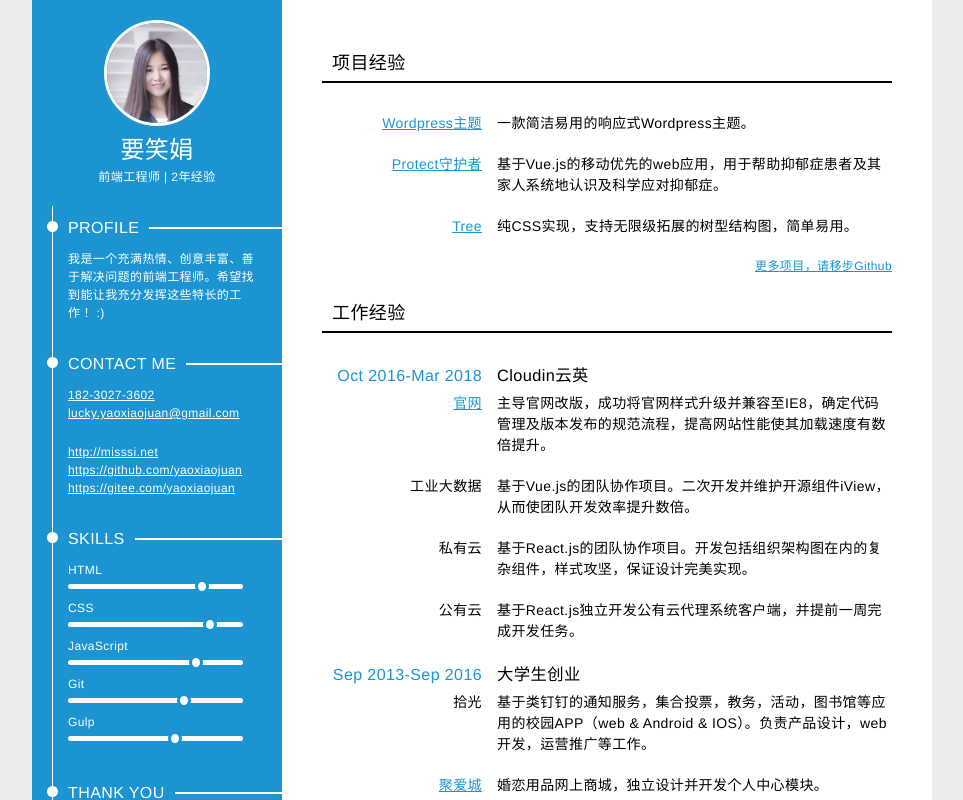
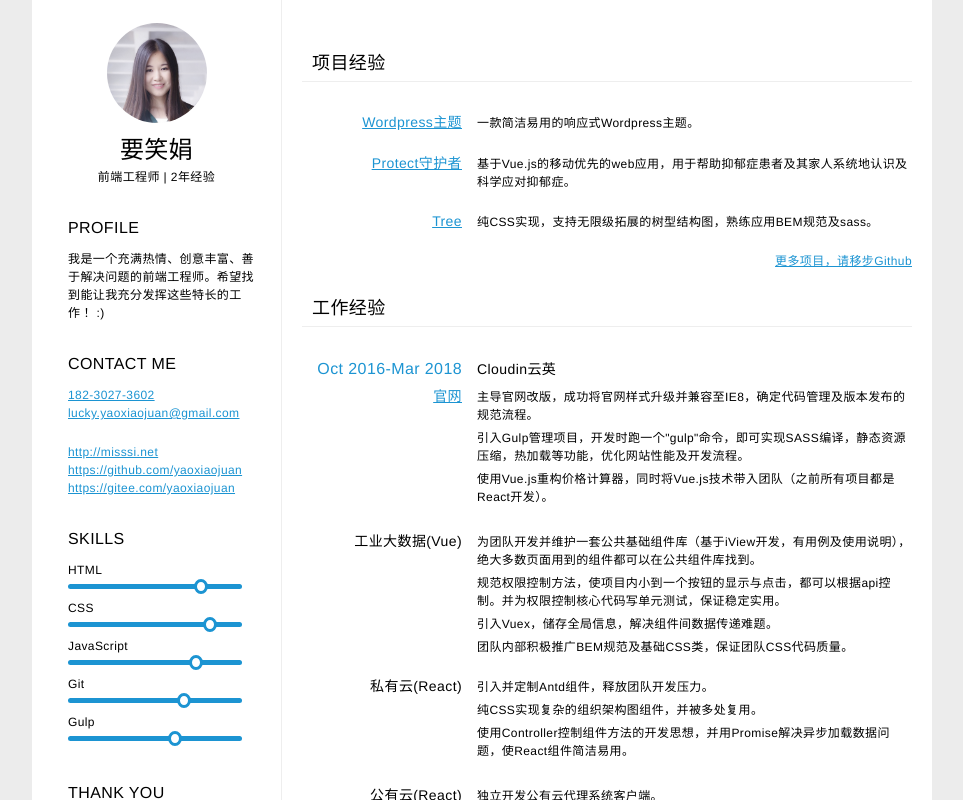
Before and after one commit to luckyYao/cv, a website: page src/html/index.html in a window 1280 px wide. Shown: the whole page, without its empty margins (158-1121 px from the left). Drawn offline with nearby package versions, Linux system fonts and the light colour scheme; files that its build step writes are made by us from their sources; files whose address does not match are found by name.

Commit message:
update cv content and style

```diff
--- a/gulpfile.js
+++ b/gulpfile.js
@@ -36,6 +36,7 @@ const opts = {
 
 gulp.task('connect', () => {
   connect.server({
+    port: 8001,
     livereload: true,
   });
 });
--- a/src/html/index.html
+++ b/src/html/index.html
@@ -60,7 +60,7 @@
       <h2 class="info__title">THANK YOU</h2>
     </div>
   </div>
-  <div class="content">
+  <div class="content font--size-small">
     <h2 class="content__title">项目经验</h2>
     <div class="table">
       <div class="row">
@@ -77,7 +77,9 @@
       </div> -->
       <div class="row">
         <a target="view_window" href="https://yaoxiaojuan.github.io/MindMap/" class="cell">Tree</a>
-        <p class="cell">纯CSS实现，支持无限级拓展的树型结构图，简单易用。</p>
+        <p class="cell">
+          纯CSS实现，支持无限级拓展的树型结构图，熟练应用BEM规范及sass。
+        </p>
       </div>
 <!--       <div class="row">
         <a target="view_window" href="" class="cell">下雪的春节</a>
@@ -96,19 +98,35 @@
       </h3>
       <div class="row">
         <a target="view_window" href="https://www.cloudin.cn/" class="cell">官网</a>
-        <p class="cell">主导官网改版，成功将官网样式升级并兼容至IE8，确定代码管理及版本发布的规范流程，提高网站性能使其加载速度有数倍提升。</p>
+        <ul class="cell">
+          <li class="m-b-5">主导官网改版，成功将官网样式升级并兼容至IE8，确定代码管理及版本发布的规范流程。</li>
+          <li class="m-b-5">引入Gulp管理项目，开发时跑一个"gulp"命令，即可实现SASS编译，静态资源压缩，热加载等功能，优化网站性能及开发流程。</li>
+          <li class="m-b-5">使用Vue.js重构价格计算器，同时将Vue.js技术带入团队（之前所有项目都是React开发）。</li>
+        </ul>
       </div>
       <div class="row">
-        <span class="cell">工业大数据</span>
-        <p class="cell">基于Vue.js的团队协作项目。二次开发并维护开源组件iView，从而使团队开发效率提升数倍。</p>
+        <span class="cell">工业大数据(Vue)</span>
+        <ul class="cell">
+          <li class="m-b-5">为团队开发并维护一套公共基础组件库（基于iView开发，有用例及使用说明），绝大多数页面用到的组件都可以在公共组件库找到。</li>
+          <li class="m-b-5">规范权限控制方法，使项目内小到一个按钮的显示与点击，都可以根据api控制。并为权限控制核心代码写单元测试，保证稳定实用。</li>
+          <li class="m-b-5">引入Vuex，储存全局信息，解决组件间数据传递难题。</li>
+          <li>团队内部积极推广BEM规范及基础CSS类，保证团队CSS代码质量。</li>
+        </ul>
       </div>
       <div class="row no-print">
-        <span class="cell">私有云</span>
-        <p class="cell">基于React.js的团队协作项目。开发包括组织架构图在内的复杂组件，样式攻坚，保证设计完美实现。</p>
+        <span class="cell">私有云(React)</span>
+        <ul class="cell">
+          <li class="m-b-5">引入并定制Antd组件，释放团队开发压力。</li>
+          <li class="m-b-5">纯CSS实现复杂的组织架构图组件，并被多处复用。</li>
+          <li class="m-b-5">使用Controller控制组件方法的开发思想，并用Promise解决异步加载数据问题，使React组件简洁易用。</li>
+        </ul>
       </div>
       <div class="row no-print">
-        <span class="cell">公有云</span>
-        <p class="cell">基于React.js独立开发公有云代理系统客户端，并提前一周完成开发任务。</p>
+        <span class="cell">公有云(React)</span>
+        <ul class="cell">
+          <li class="m-b-5">独立开发公有云代理系统客户端。</li>
+          <li class="m-b-5">基于webpack配置"extract-text-webpack-plugin"组件，将近百个丑陋的style标签合并到一个css文件中。</li>
+        </ul>
       </div>
       <h3 class="row content__title2">
         <span class="cell font--color-main">Sep 2013-Sep 2016</span>
@@ -116,7 +134,11 @@
       </h3>
       <div class="row">
         <span class="cell">拾光</span>
-        <p class="cell">基于类钉钉的通知服务，集合投票，教务，活动，图书馆等应用的校园APP（web & Android & IOS）。负责产品设计，web开发，运营推广等工作。</p>
+        <ul class="cell">
+          <li class="m-b-5">基于类钉钉的通知服务，集合投票，教务，活动，图书馆等应用的校园APP（web & Android & IOS）。</li>
+          <li class="m-b-5">负责产品设计，web开发，运营推广等工作。</li>
+          <li class="m-b-5"></li>
+        </ul>
       </div>
       <div class="row">
         <a href="http://mall.chinalove99.net/" class="cell">聚爱城</a>
--- a/src/scss/index.scss
+++ b/src/scss/index.scss
@@ -28,6 +28,25 @@ body {
   line-height: 1.5;
   color: #000;
   letter-spacing: 0.4px;
+}
+// margin and padding.
+// example: .m-b-5 and .p-b-5
+$dimensions: ('m': 'margin','p': 'padding');
+$directions: ('t': 'top', 'b': 'bottom', 'l': 'left', 'r': 'right');
+
+// Iterating over dimensions
+@each $dim in $dimensions {
+  // $dim is ('m' 'margin')
+  // Iterating over directions
+  @each $dir in $directions {
+    // $dir is ('b' 'bottom')
+    @for $i from 1 through 5 {
+      $size: $i * 5;
+      .#{nth($dim, 1)}-#{nth($dir, 1)}-#{$size} {
+        #{nth($dim, 2)}-#{nth($dir, 2)}: #{$size}px;
+      }
+    }
+  }
 }
 .font-thin {
   font-weight: 100;
@@ -62,15 +81,16 @@ body {
     bottom: 0;
     left: 0;
     width: 250px;
-    background: $main-color;
-    color: #fff;
+    border-right: 1px solid #eee;
+    //background: $main-color;
+    //color: #fff;
     padding: 20px;
     box-sizing: border-box;
     overflow: scroll;
     padding-bottom: 80px;
   }
   .content {
-    padding: 45px 40px 40px 290px;
+    padding: 45px 20px 40px 270px;
     height: 100%;
     overflow-y: scroll;
   }
@@ -84,7 +104,7 @@ body {
   position: relative;
   padding: 10px 10px 10px 0;
   font-size: 16px;
-  background: $main-color;
+  //background: $main-color;
   display: inline-block;
   &:before {
     content: '';
@@ -126,14 +146,14 @@ body {
 }
 .info__connect a {
   display: block;
-  color: #fff;
+  color: $main-color;
 }
 
 .progress {
   width: 90%;
   height: 5px;
   border-radius: 5px;
-  background: #fff;
+  background: $main-color;
   position: relative;
   margin: 5px 0 10px;
   .progress__dragbar {
@@ -172,7 +192,7 @@ body {
 
 .content__title {
   font-weight: 500;
-  border-bottom: 2px solid #000;
+  border-bottom: 1px solid #eee;
   font-size: 18px;
   line-height: 2;
   padding-left: 10px;
```
Also changed, not shown: index.html (+3 -3 lines), dist/css/index.css, src/scss/print.scss (line endings or trailing spaces).
